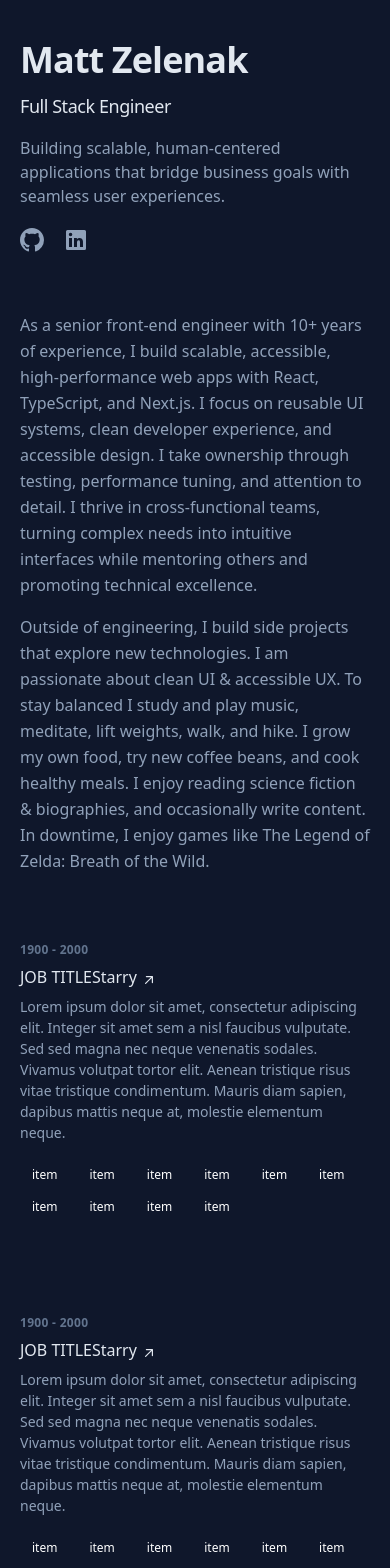
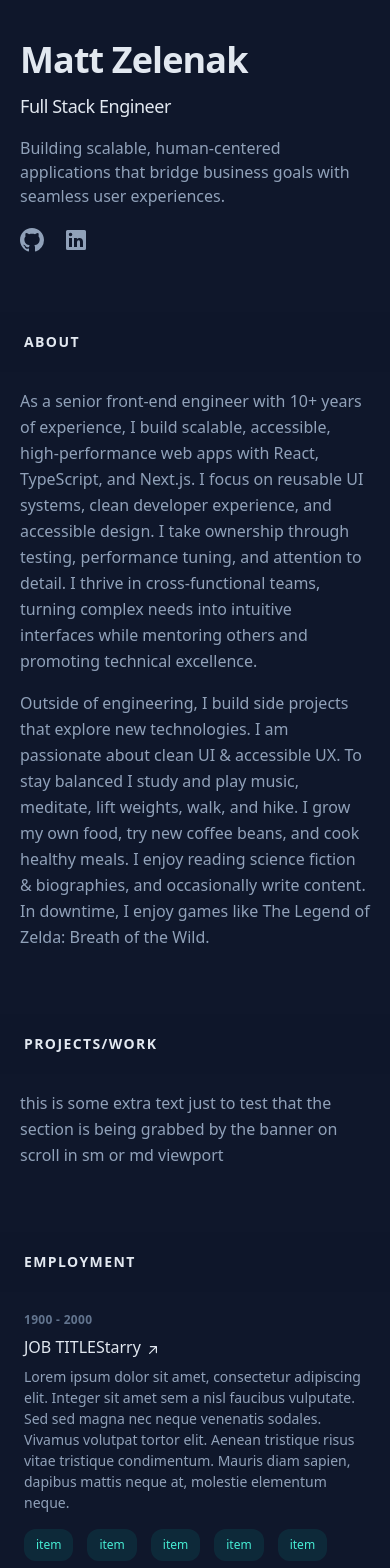
Before and after one commit to mzelenak-dev/mzed.dev, a Next.js app: page / in a window 390 px wide. Shown: the top 1568 px of the page. Built offline with nearby package versions, Linux system fonts and the light colour scheme.

Commit message:
sticky bar for md/sm views

```diff
--- a/app/globals.css
+++ b/app/globals.css
@@ -1,7 +1,7 @@
 @import "tailwindcss";
 
 .keyword-pill {
-  background: var(--color-pill-bg);
+  background: ;
 }
 
 #spotlight-overlay {
--- a/app/page.tsx
+++ b/app/page.tsx
@@ -41,13 +41,27 @@ export default function Home() {
         </header>
         <main id="content" className="lg:w-[52%] pt-10 lg:pt-24 lg:py-24">
           <section id="about" className="mb-16 scroll-mt-16 md:mb-24 lg:mb-36 lg:scroll-mt-24 relative z-[1]">
+            <div className="sticky top-0 z-20 -mx-5 mb-4 w-screen bg-slate-900/75 px-6 py-5 backdrop-blur md:-mx-12 md:px-12 lg:sr-only lg:relative lg:top-auto lg:mx-auto lg:w-full lg:px-0 lg:py-0 lg:opacity-0">
+              <h2 className="text-sm font-bold uppercase tracking-widest text-slate-200 lg:sr-only">ABOUT</h2>
+            </div>
             <div>
               <p className="mb-4">As a senior front-end engineer with 10+ years of experience, I build scalable, accessible, high-performance web apps with React, TypeScript, and Next.js. I focus on reusable UI systems, clean developer experience, and accessible design. I take ownership through testing, performance tuning, and attention to detail. I thrive in cross-functional teams, turning complex needs into intuitive interfaces while mentoring others and promoting technical excellence.</p>
               <p className="mb-4">Outside of engineering, I build side projects that explore new technologies. I am passionate about clean UI &amp; accessible UX. To stay balanced I study and play music, meditate, lift weights, walk, and hike. I grow my own food, try new coffee beans, and cook healthy meals. I enjoy reading science fiction &amp; biographies, and occasionally write content. In downtime, I enjoy games like The Legend of Zelda: Breath of the Wild.</p>
             </div>
           </section>
+          <section id="work" className="mb-16 scroll-mt-16 md:mb-24 lg:mb-36 lg:scroll-mt-24">
+            <div className="sticky top-0 z-20 -mx-5 mb-4 w-screen bg-slate-900/75 px-6 py-5 backdrop-blur md:-mx-12 md:px-12 lg:sr-only lg:relative lg:top-auto lg:mx-auto lg:w-full lg:px-0 lg:py-0 lg:opacity-0">
+              <h2 className="text-sm font-bold uppercase tracking-widest text-slate-200 lg:sr-only">PROJECTS/WORK</h2>
+            </div>
+            <div>
+              <p>this is some extra text just to test that the section is being grabbed by the banner on scroll in sm or md viewport</p>
+            </div>
+          </section>
           <section id="experience" className="mb-16 scroll-mt-16 md:mb-24 lg:mb-36 lg:scroll-mt-24">
-            <ul className="flex flex-col gap-10">
+            <div className="sticky top-0 z-20 -mx-5 mb-4 w-screen bg-slate-900/75 px-6 py-5 backdrop-blur md:-mx-12 md:px-12 lg:sr-only lg:relative lg:top-auto lg:mx-auto lg:w-full lg:px-0 lg:py-0 lg:opacity-0">
+              <h2 className="text-sm font-bold uppercase tracking-widest text-slate-200 lg:sr-only">EMPLOYMENT</h2>
+            </div>
+            <ul className="flex flex-col gap-10 px-1">
               <Employer
                 name="COMPANY"
                 title="JOB TITLE"
@@ -85,7 +99,6 @@ export default function Home() {
               />
             </ul>
           </section>
-          <section id="work" className="mb-16 scroll-mt-16 md:mb-24 lg:mb-36 lg:scroll-mt-24"></section>
         </main>
       </div>
     </div>
--- a/components/Pills.tsx
+++ b/components/Pills.tsx
@@ -9,14 +9,16 @@ const Pills = ({list}: PillsProps) => {
   const pills = list.map((item, index) => (
     <li
       key={`item-${index}-${genListKey()}`}
-      className="px-3 py-1 text-xs text-white rounded-full keyword-pill"
+      className="mr-1.5 mt-2"
     >
-      {item}
+      <div className='flex items-center rounded-xl bg-teal-400/10 px-3 py-2 text-xs md:font-medium text-teal-300'>
+        {item}
+      </div>
     </li>
   ));
 
   return (
-    <ul className='flex flex-wrap gap-2 mt-5'>
+    <ul className='mt-2 flex flex-wrap gap-2'>
       {pills}
     </ul>
   )
```
